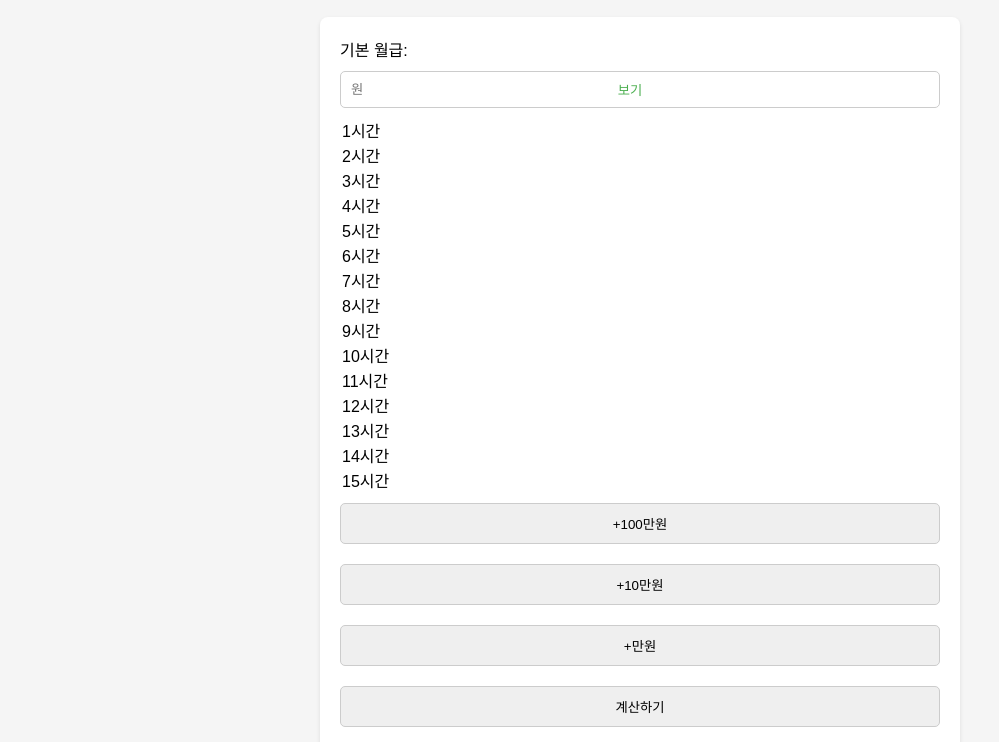
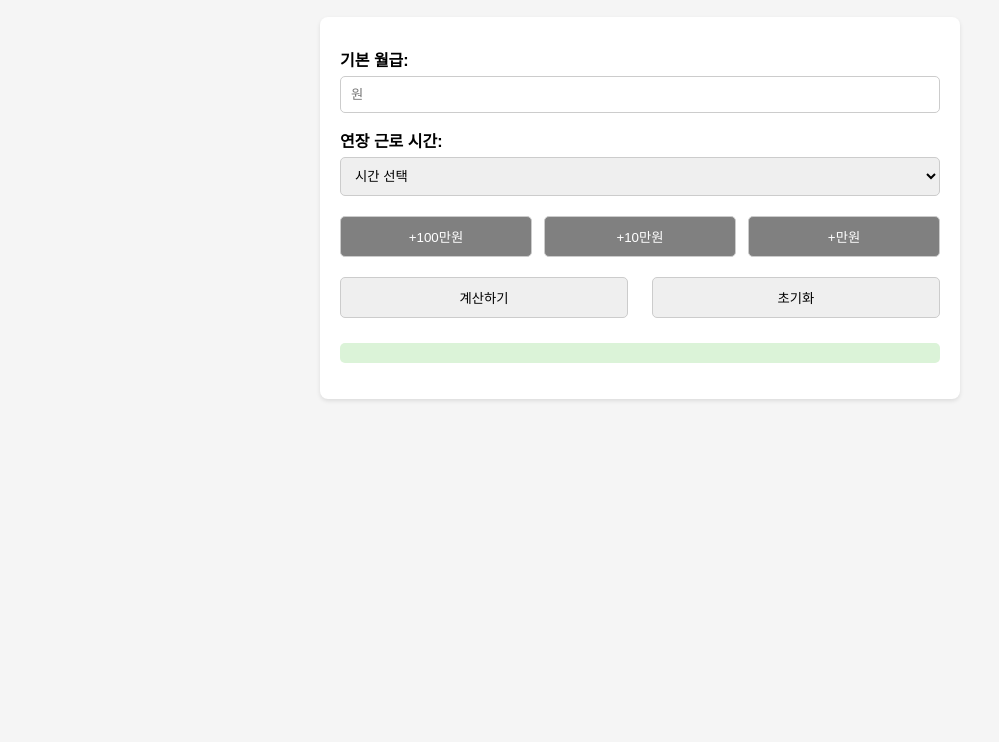
Before and after one commit to choiwonje/overtime_calculator, a plain HTML site: page index.html in a window 1280 px wide. Shown: the part 58-800 px from the top of the page, without its empty margins (0-999 px from the left). Drawn offline with Linux system fonts and the light colour scheme.

Commit message:
Update index.html

```diff
--- a/index.html
+++ b/index.html
@@ -22,34 +22,34 @@
             border-radius: 8px;
             box-shadow: 0 2px 4px rgba(0,0,0,0.1);
         }
-        .salary-input-container {
-            position: relative;
-            display: flex;
-            align-items: center;
+        label, .quick-set, .control-group {
+            font-weight: bold;
+            margin-top: 10px;
+            display: block;
         }
-        .toggle-button {
-            position: absolute;
-            right: 10px;
-            background: none;
-            border: none;
-            color: #4CAF50;
-            cursor: pointer;
-        }
-        input[type="text"], input[type="password"] {
+        select, input[type="text"], .quick-set button, .control-group button {
             width: 100%;
             padding: 10px;
-            margin: 10px 0;
+            margin: 5px 0;
             border-radius: 5px;
             border: 1px solid #ccc;
             box-sizing: border-box;
         }
-        select, button {
-            width: 100%;
-            padding: 10px;
-            margin: 10px 0;
-            border-radius: 5px;
-            border: 1px solid #ccc;
-            box-sizing: border-box;
+        .quick-set {
+            display: flex;
+            justify-content: space-between;
+        }
+        .quick-set button {
+            width: 32%; /* Adjusted width for 3 buttons to fit in one row */
+            background-color: #808080; /* Gray color */
+            color: white;
+        }
+        .control-group {
+            display: flex;
+            justify-content: space-between;
+        }
+        .control-group button {
+            width: 48%; /* Adjusted width for 2 buttons to fit side by side */
         }
         button:hover {
             opacity: 0.8;
@@ -67,10 +67,11 @@
     <h2>연장 근로 계산기</h2>
     <div class="container">
         <label for="baseSalary">기본 월급:</label>
-        <div class="salary-input-container">
-            <input type="password" id="baseSalary" placeholder="원">
-            <button class="toggle-button" onclick="toggleVisibility()">보기</button>
-        </div>
+        <input type="text" id="baseSalary" placeholder="원" onfocus="toggleMask(true)" onblur="toggleMask(false)">
+        <label for="overtimeHours">연장 근로 시간:</label>
+        <select id="overtimeHours">
+            <option value="">시간 선택</option>
+            <!-- 1시간부터 15시간까지 옵션 추가 -->
             <script>
                 for(let i = 1; i <= 15; i++) {
                     document.write('<option value="' + i + '">' + i + '시간</option>');
```
